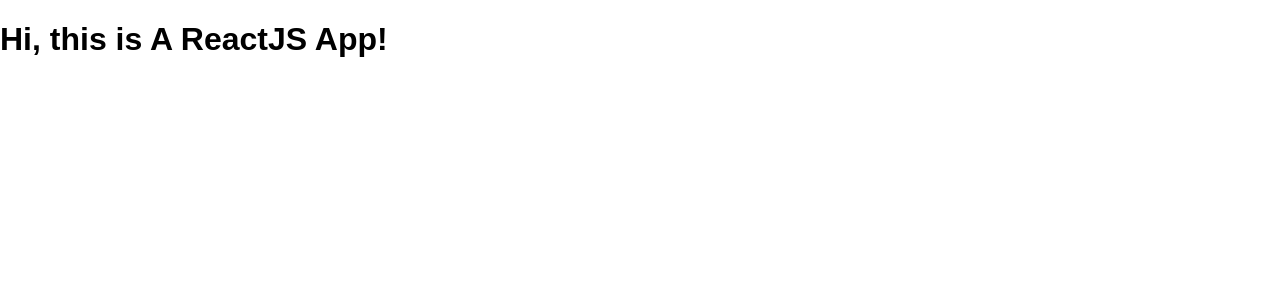
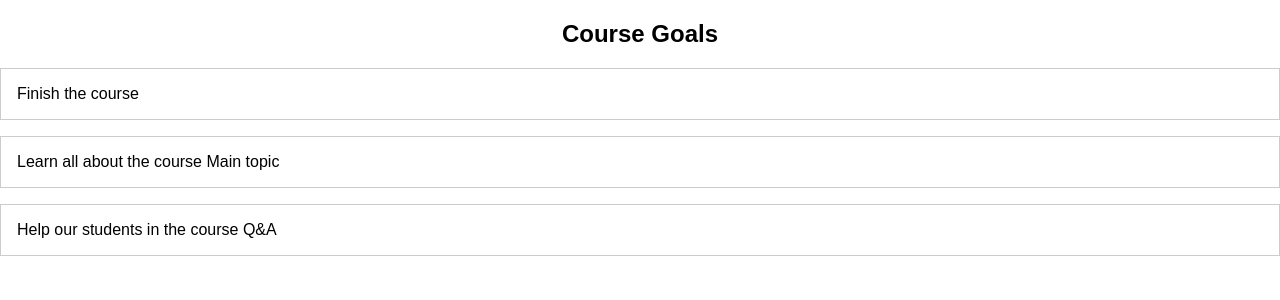
Before and after one commit to Insitium/react-refresher-01-react-starting-project, a React (Create React App) app: page / in a window 1280 px wide. Shown: the top 300 px of the page. Built offline with nearby package versions, Linux system fonts and the light colour scheme.

Commit message:
27.1 components

```diff
--- /dev/null
+++ b/src/App.css
@@ -0,0 +1,13 @@
+.course-goals h2{
+    text-align: center;
+}
+.goal-list{
+    list-style: none;
+    margin: 2 rem;
+    padding: 0;
+}
+.goal-list li{
+    margin: 1rem 0;
+    border: 1px solid #ccc;
+    padding: 1rem;
+}
--- a/src/App.js
+++ b/src/App.js
@@ -1,15 +1,12 @@
 import React from 'react';
+import './App.css';
+import GoalList from './components/GoalList';
 
 const App = () => {
-  return <h1 title="This works">Hi, <span>this is </span>A ReactJS App!</h1>;//this wirks because it translates to React.createElement('h1', {title: 'this works'}, ...)
+  return (<div className="course-goals">
+    <h2>Course Goals</h2>
+    <GoalList />
+  </div>
+  );
 };
-
-
-// class App extends React.Component{    //this is the same regular expression
-//   render(){
-//     return <h1 title="This works">Hi, <span>this is </span>A ReactJS App!</h1>;
-//   }
-// }
-
-
 export default App;
--- /dev/null
+++ b/src/components/GoalList.js
@@ -0,0 +1,13 @@
+import React from 'react';
+
+const GoalList = () => {
+    return(
+    <ul className="goal-list">
+    <li>Finish the course</li>
+    <li>Learn all  about the course Main topic</li>
+    <li>Help our students in the course Q&amp;A</li>
+  </ul>
+    );
+};
+
+export default GoalList
```
